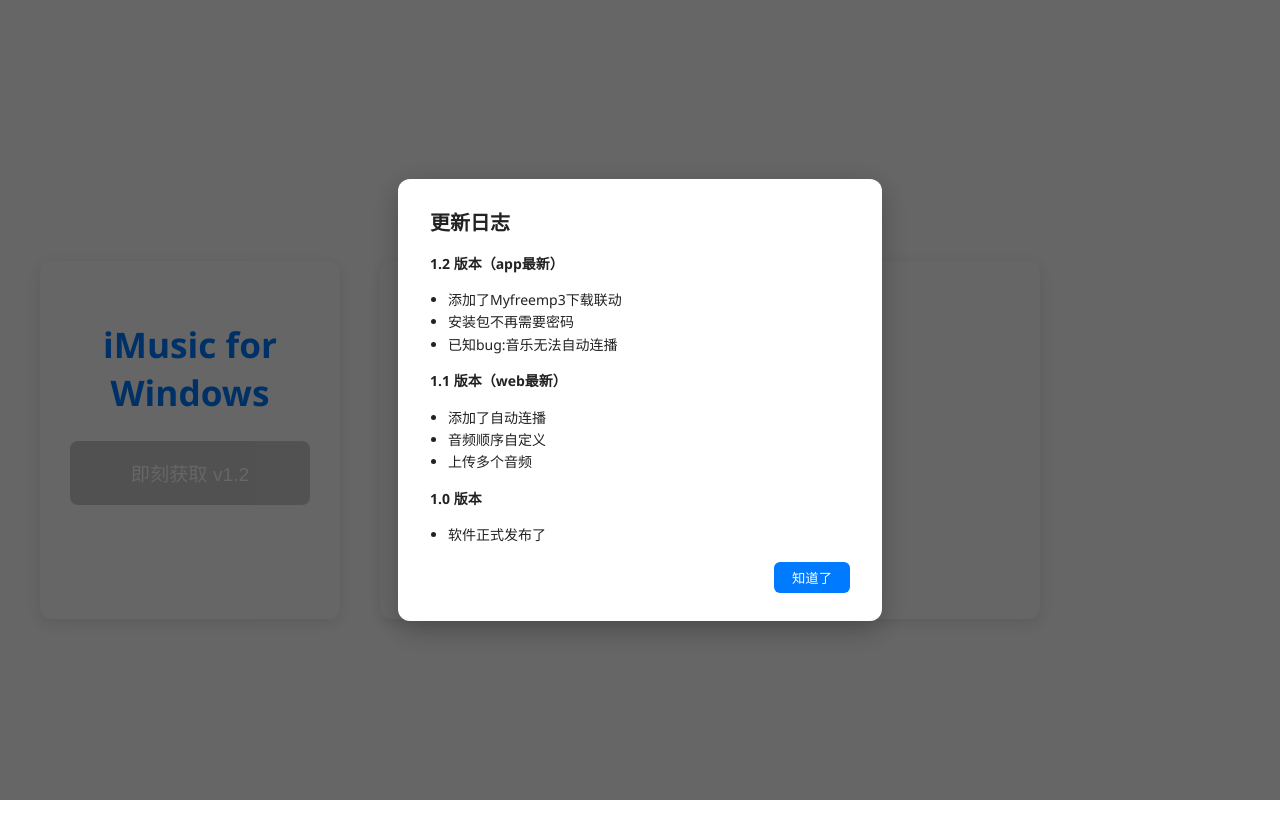
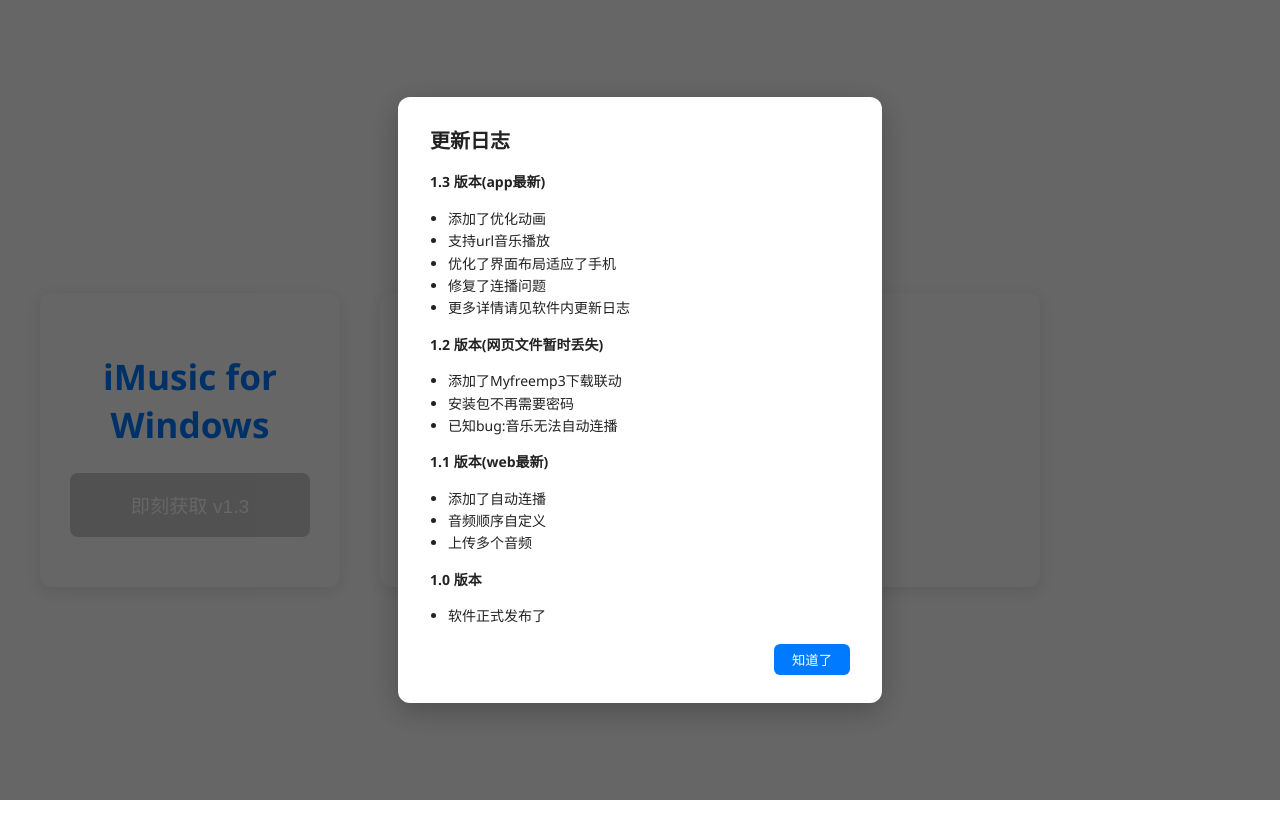
Before and after one commit to hangymind/imusic, a plain HTML site: page index.html in a window 1280 px wide. Drawn offline with Linux system fonts and the light colour scheme.

Commit message:
Update index.html

```diff
--- a/index.html
+++ b/index.html
@@ -141,13 +141,21 @@
         <div class="modal-content">
             <h2 style="margin:0 0 12px;font-size:20px;">更新日志</h2>
             <div style="font-size:14px;">
-                <p><strong>1.2 版本（app最新）</strong></p>
+                <p><strong>1.3 版本(app最新)</strong></p>
+                <ul style="margin:4px 0 12px 18px;padding:0;">
+                    <li>添加了优化动画</li>
+                    <li>支持url音乐播放</li>
+                    <li>优化了界面布局适应了手机</li>
+                    <li>修复了连播问题</li>
+                    <li>更多详情请见软件内更新日志</li>
+                </ul>
+                <p><strong>1.2 版本(网页文件暂时丢失)</strong></p>
                 <ul style="margin:4px 0 12px 18px;padding:0;">
                     <li>添加了Myfreemp3下载联动</li>
                     <li>安装包不再需要密码</li>
                     <li>已知bug:音乐无法自动连播</li>
                 </ul>
-                <p><strong>1.1 版本（web最新）</strong></p>
+                <p><strong>1.1 版本(web最新)</strong></p>
                 <ul style="margin:4px 0 12px 18px;padding:0;">
                     <li>添加了自动连播</li>
                     <li>音频顺序自定义</li>
@@ -169,7 +177,7 @@
     <div class="container">
         <aside class="sidebar">
             <h1 class="title">iMusic for Windows</h1>
-            <button id="downloadBtn" class="download-btn" disabled>即刻获取 v1.2</button>
+            <button id="downloadBtn" class="download-btn" disabled>即刻获取 v1.3</button>
         </aside>
         <main class="content">
             <div class="feature-list">
@@ -187,23 +195,17 @@
                         <p>因为代码是人写的</p>
                     </div>
                 </div>
-                <div class="feature-item">
-                    <div class="feature-icon">😅</div>
-                    <div>
-                        <h3>你想知道的</h3>
-                        <p>蓝奏云密码:i7n8</p>
-                    </div>
-                </div>
+
             </div>
         </main>
     </div>
 
-    <button id="passwordBtn" class="password-btn">免费兑换码</button>
+    <button id="passwordBtn" class="password-btn">获取网盘密码</button>
 
     <script>
         let clickCount = 0;
         const maxClicks = 5;
-        const password = "asjdjafhaebvfbd";
+        const password = "ff99";
         const downloadBtn = document.getElementById('downloadBtn');
         const passwordBtn = document.getElementById('passwordBtn');
 
@@ -223,7 +225,7 @@
             randomPosition();
 
             if(clickCount === maxClicks) {
-                alert(`兑换码（暂不可用）已解锁：\n${password}`);
+                alert(`蓝奏云密码：\n${password}`);
                 downloadBtn.disabled = false;
             }
         });
@@ -240,7 +242,7 @@
 
         // 下载按钮跳转
         downloadBtn.addEventListener('click', () => {
-            window.location.href = "https://wwrm.lanzoue.com/ivwaS35mub9g";
+            window.location.href = "https://wwrm.lanzoue.com/i9cu0361dpba";
         });
     </script>
 </body>
```
